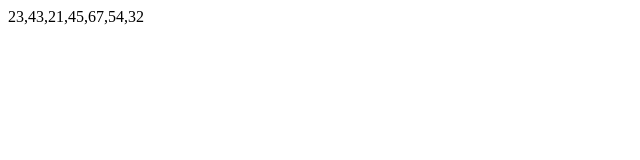
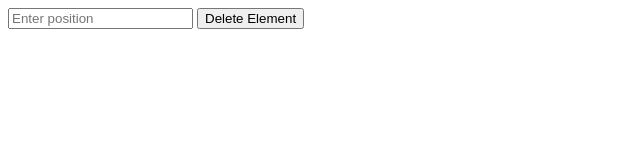
Before and after one commit to UDAYVEERUS/dsa_practice, a plain HTML site: page array_deletion.html in a window 1280 px wide. Shown: the whole page, without its empty margins (0-640 px from the left). Drawn offline with Linux system fonts and the light colour scheme.

Commit message:
Delete element through the input field

```diff
--- a/array_deletion.html
+++ b/array_deletion.html
@@ -1,20 +1,38 @@
 <!DOCTYPE html>
 <html lang="en">
+
 <head>
     <title>Array Deletion</title>
 </head>
 <script>
-    var arr = [23,43,21,45,67,89,54,32]
-    var position = 5
-    var n = arr.length
-    for(var i=position;i<n;i++){
-        console.log(arr[i])
-        arr[i] = arr[i+1]
+    // var arr = [23,43,21,45,67,89,54,32]
+    // var position = 5
+    // var n = arr.length
+    // for(var i=position;i<n;i++){
+    //     console.log(arr[i])
+    //     arr[i] = arr[i+1]
+    // }
+    // arr.length = arr.length-1
+    // document.write(arr)
+
+    function deleteEl() {
+        var arr = [23, 43, 21, 45, 67, 89, 54, 32]
+        var position = document.getElementById("position").value;
+        position=parseInt(position)
+        // var n = arr.length
+        for (var i = position; i <arr.length-1; i++) {
+            console.log(arr[i])
+            arr[i] = arr[i + 1]
+        }
+        arr.length = arr.length - 1
+        document.write(arr)
     }
-    arr.length = arr.length-1
-    document.write(arr)
+
 </script>
+
 <body>
+    <input type="text" id="position" placeholder="Enter position" />
+    <button onclick="deleteEl()">Delete Element</button>
+</body>
 
-</body>
 </html>
```
